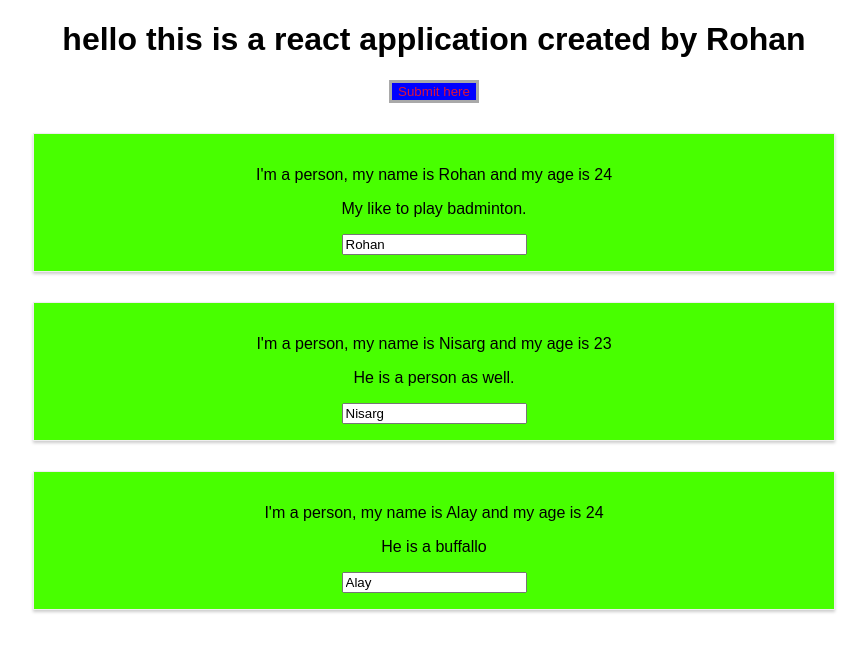
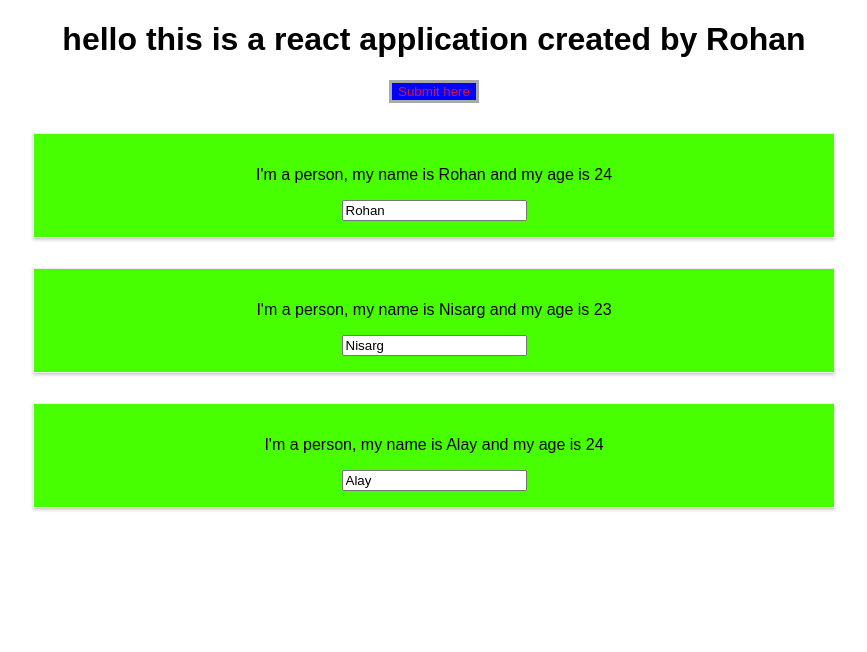
Before and after one commit to rohanpaspallu/learn-react, a React (Create React App) app: page / in a window 1280 px wide. Both pictures are taken after a click on the button "Submit here". Shown: the top 652 px of the page, without its empty margins (206-1073 px from the left). Built offline with nearby package versions, Linux system fonts and the light colour scheme.

Commit message:
implemented the functionality of dynamically accessing list of objects

```diff
--- a/src/App.js
+++ b/src/App.js
@@ -49,31 +49,22 @@ class App extends Component{
 
 
   render(){
+
+    let persons = null;
+    if(this.state.showPersons){
+      persons = (
+        <div>
+          {this.state.persons.map(person =>{
+            return <Person name = {person.name} age = {person.age}></Person>
+          })}
+        </div>
+      );
+    }
     return (
       <div className="App">
         <h1>hello this is a react application created by Rohan</h1>
         <button onClick={this.togglePersonsHandler}>Submit here</button>
-        {
-          this.state.showPersons===true ?
-            <div>
-              <Person
-                name= {this.state.persons[0].name}
-                age={this.state.persons[0].age}
-                click={this.switchNameHandler}>My like to play badminton.</Person>
-              <Person
-                name= {this.state.persons[1].name}
-                age={this.state.persons[1].age}
-                click={this.switchNameHandler.bind(this, 'ron')}
-                changed = {this.nameChangedHandler}>He is a person as well.</Person>
-              <Person
-                name={this.state.persons[2].name}
-                age={this.state.persons[2].age}
-                click={this.switchNameHandler}>He is a buffallo</Person>
-            </div>
-          : null
-        }
-
-
+        {persons}
       </div>
     );
   }
```
